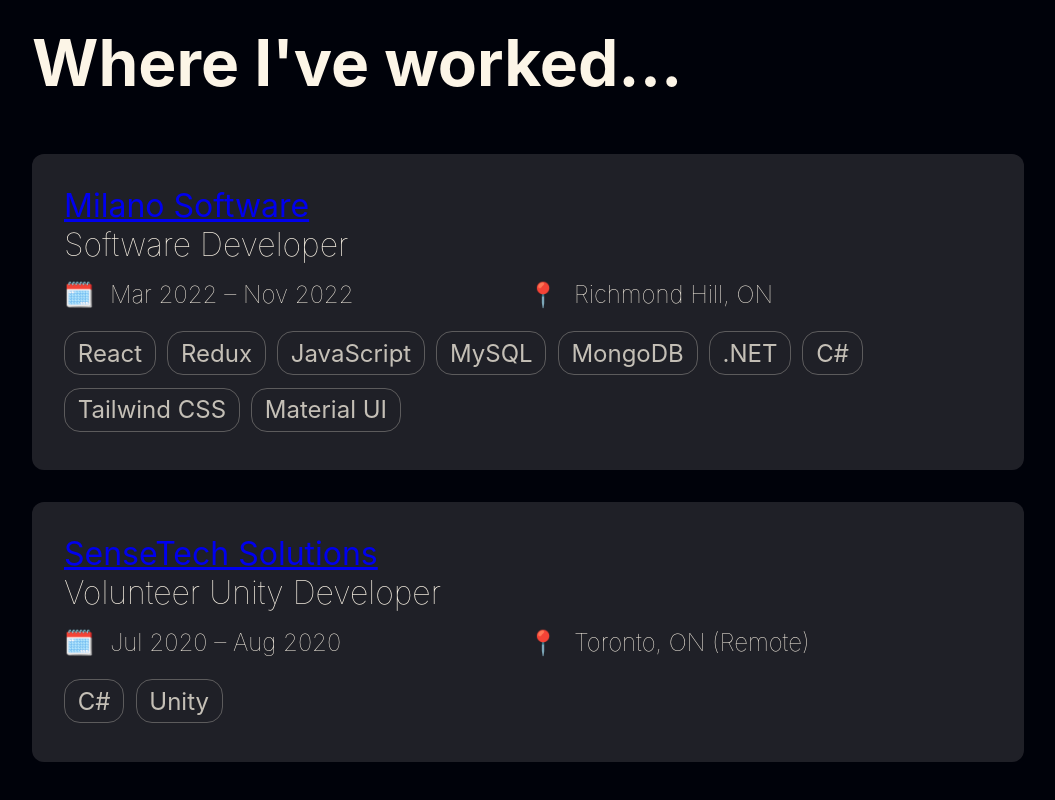
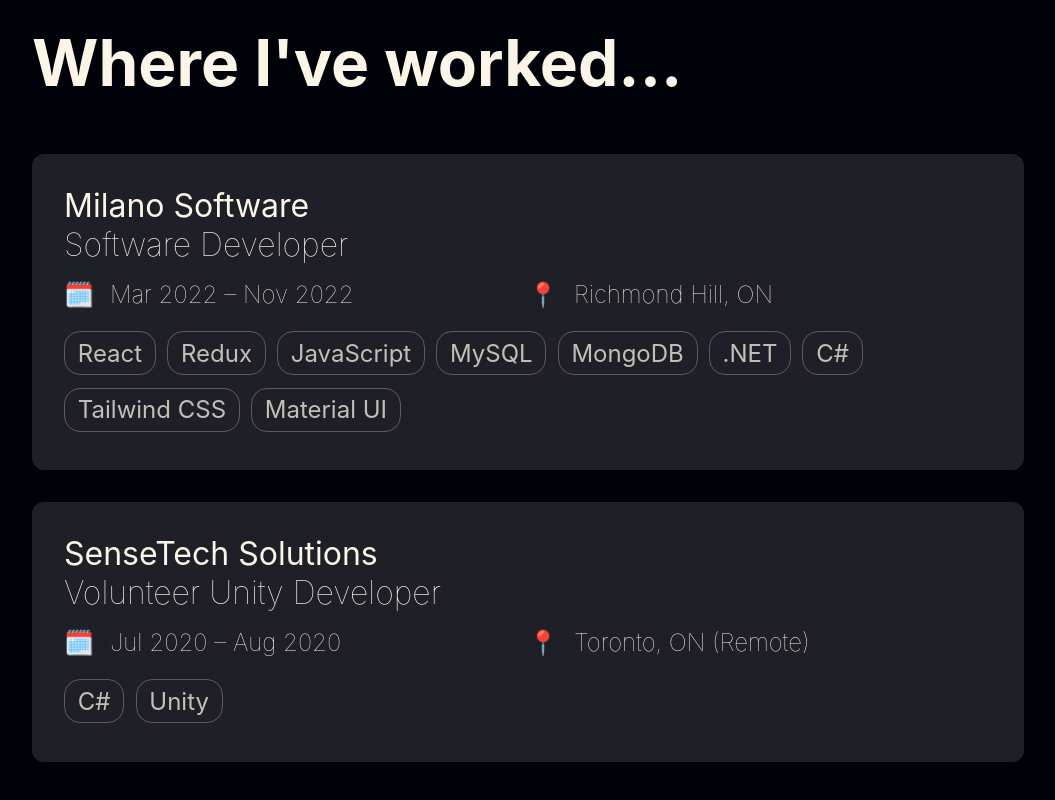
Before and after one commit to karenkwok/karenkwok.github.io, a React (Create React App) app: page / in a window 1280 px wide. Shown: the part 996-1796 px from the top of the page, without its empty margins (96-1151 px from the left). Built offline with nearby package versions, Linux system fonts and the light colour scheme.

Commit message:
added link styles

```diff
--- a/src/App.scss
+++ b/src/App.scss
@@ -19,3 +19,13 @@ h1 {
 h2 {
   font-size: 4rem;
 }
+
+a:-webkit-any-link {
+  color: #fcf5e7;
+  text-decoration: none;
+  outline: none;
+
+  &:hover {
+    color: #6a4fff;
+  }
+}
```
